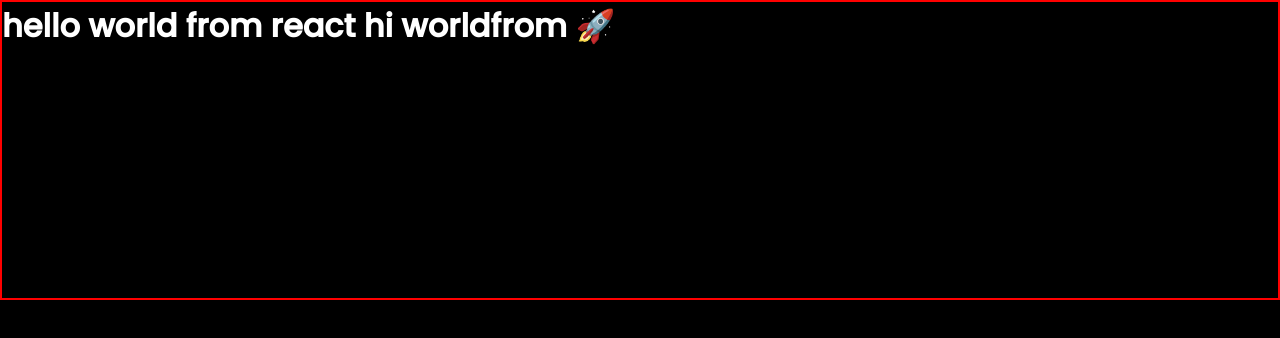
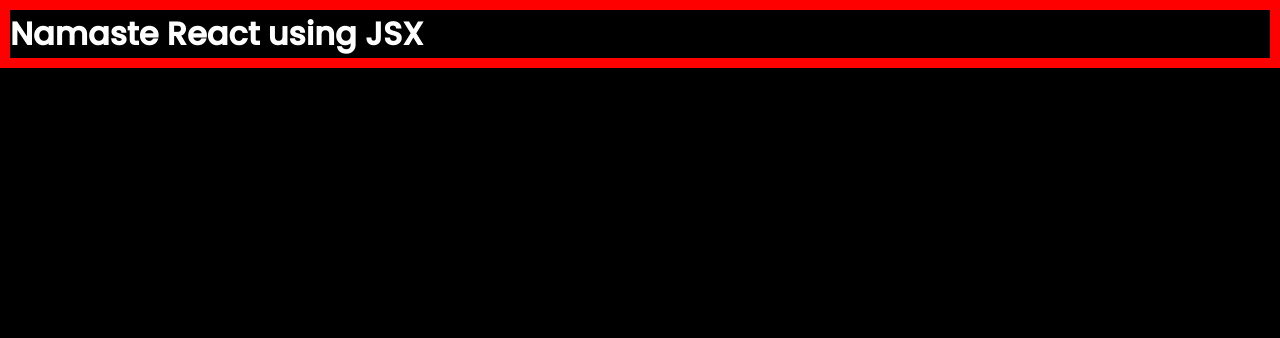
Before and after one commit to ameerkhan123ak/namaste-react, a React (Vite) app: page / in a window 1280 px wide. Shown: the top 338 px of the page. Built offline with nearby package versions, Linux system fonts and the light colour scheme.

Commit message:
episode-3

```diff
--- a/App.js
+++ b/App.js
@@ -1,8 +1,13 @@
 import React from 'react';
 import ReactDOM from 'react-dom/client';
 
-const parent = React.createElement('h1',{id:'heading'},'hello world from react hi worldfrom  🚀');
+const heading = React.createElement('h1',{id:'heading'},'This is heading');
+const jsxHeading = (
+<h1 className='heading'>Namaste React using JSX
+</h1> )
+
+console.log(jsxHeading);
 
 const root = ReactDOM.createRoot(document.getElementById('root'));
 
-root.render(parent);
+root.render(jsxHeading);
--- a/index.html
+++ b/index.html
@@ -9,6 +9,7 @@
 </head>
 <body>
     <div id="root">
+        <h1>Not Rendered</h1>
     </div>
     <script type="module" src='/App.js'></script>
 </body>
--- a/package.json
+++ b/package.json
@@ -3,6 +3,8 @@
   "version": "1.0.0",
   "description": "This is Namaste React by Akshay Saini",
   "scripts": {
+    "start": "parcel index.html",
+    "build": "parcel build index.html",
     "test": "jest"
   },
   "repository": {
--- a/style.css
+++ b/style.css
@@ -12,7 +12,5 @@ body
 }
 #root
 {
-    height:300px;
-    width: 100vw;
-    border:2px solid red;
+    border:10px solid red;
 }
```
